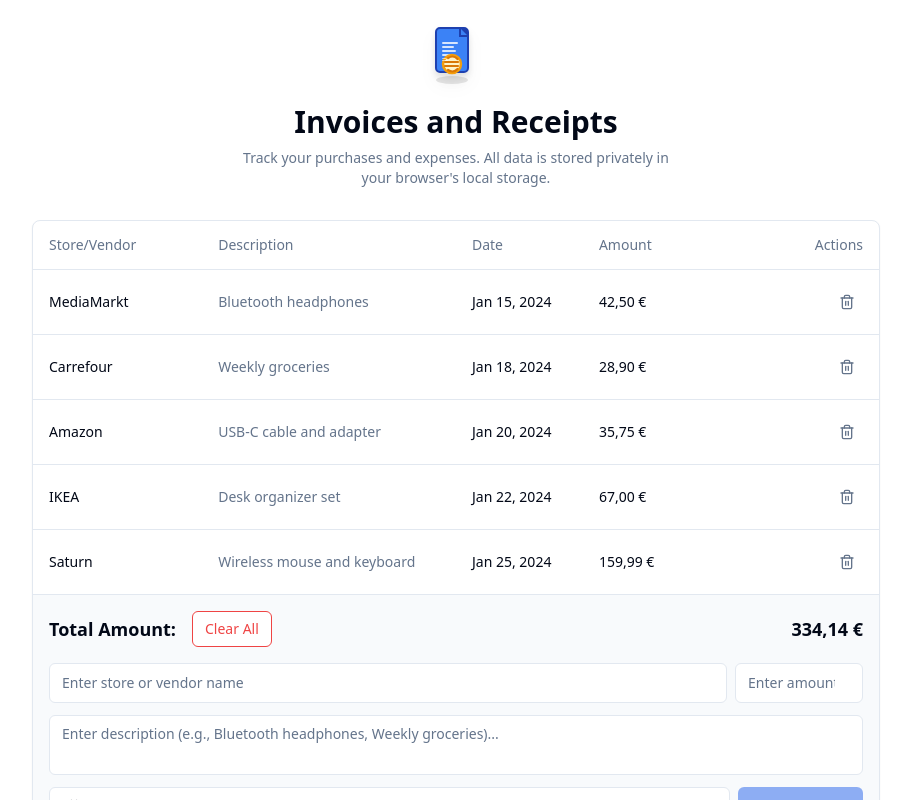
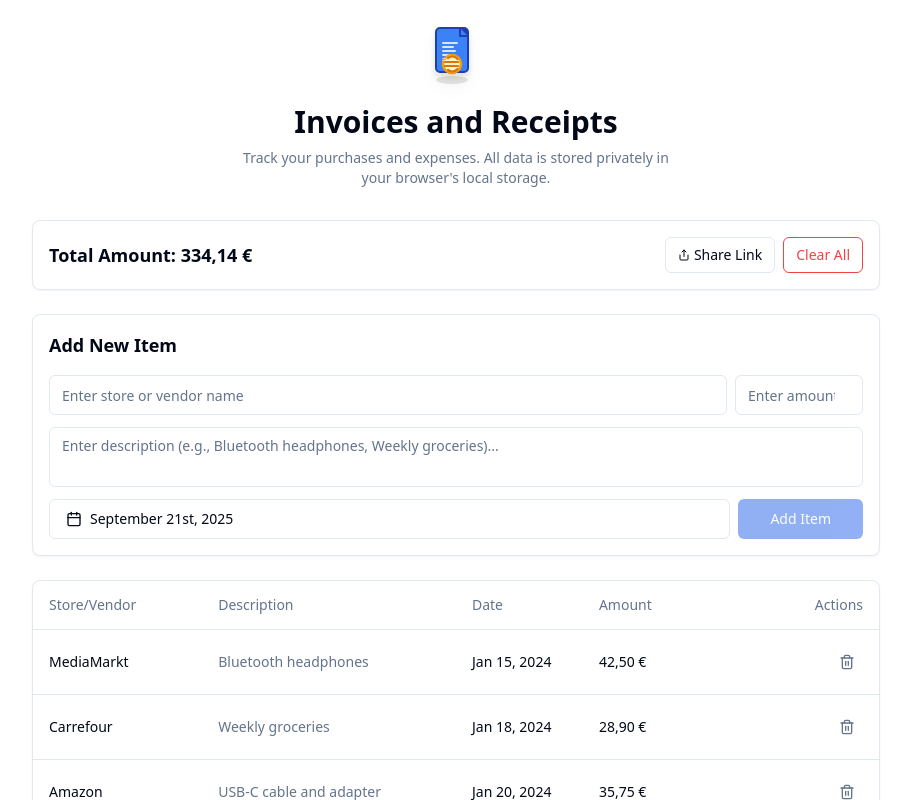
Before and after one commit to vssn/2025-09-vibe-invoice-tracker, a React (Vite) app: page / in a window 1280 px wide. Shown: the top 800 px of the page, without its empty margins (184-1095 px from the left). Built offline with nearby package versions, Linux system fonts and the light colour scheme.

Commit message:
Add a share link feature with the whole content as a data parameter

```diff
--- a/src/components/InvoiceTracker.tsx
+++ b/src/components/InvoiceTracker.tsx
@@ -1,5 +1,5 @@
 import React, { useState, useEffect } from 'react'
-import { Trash2, Calendar as CalendarIcon } from 'lucide-react'
+import { Trash2, Calendar as CalendarIcon, Share, Copy, Check } from 'lucide-react'
 import { format } from 'date-fns'
 import { Button } from '@/components/ui/button'
 import { Input } from '@/components/ui/input'
@@ -28,6 +28,7 @@
 }
 
 const STORAGE_KEY = 'invoices-and-receipts-items'
+const URL_DATA_PARAM = 'data'
 
 // App Icon Component
 const AppIcon = () => (
@@ -100,7 +101,48 @@
   }
 }
 
+// Load data from URL parameter if present
+const loadItemsFromUrlParam = (): InvoiceItem[] | null => {
+  try {
+    const urlParams = new URLSearchParams(window.location.search)
+    const encodedData = urlParams.get(URL_DATA_PARAM)
+
+    if (encodedData) {
+      // Decode base64 data
+      const decodedData = atob(encodedData)
+      const parsedItems = JSON.parse(decodedData)
+
+      // Validate the data structure
+      if (Array.isArray(parsedItems)) {
+        return parsedItems.map((item: any) => ({
+          id: item.id || 1,
+          retailStore: item.retailStore || 'Unknown Store',
+          price: Number(item.price) || 0,
+          description: item.description || 'No description',
+          date: item.date || new Date().toISOString()
+        }))
+      }
+    }
+  } catch (error) {
+    console.error('Failed to load data from URL parameter:', error)
+  }
+  return null
+}
+
 const loadItemsFromStorage = (): InvoiceItem[] => {
+  // First, try to load from URL parameter
+  const urlData = loadItemsFromUrlParam()
+  if (urlData && urlData.length > 0) {
+    // Save URL data to localStorage and clean up the URL
+    saveItemsToStorage(urlData)
+    // Remove the data parameter from URL without page reload
+    const url = new URL(window.location.href)
+    url.searchParams.delete(URL_DATA_PARAM)
+    window.history.replaceState({}, document.title, url.toString())
+    return urlData
+  }
+
+  // If no URL data, load from localStorage
   try {
     const stored = localStorage.getItem(STORAGE_KEY)
     if (stored) {
@@ -127,6 +169,19 @@
   ]
 }
 
+// Generate a shareable link with invoice data encoded as base64
+const generateShareLink = (items: InvoiceItem[]): string => {
+  try {
+    const jsonData = JSON.stringify(items)
+    const encodedData = btoa(jsonData)
+    const baseUrl = window.location.origin + window.location.pathname
+    return `${baseUrl}?${URL_DATA_PARAM}=${encodedData}`
+  } catch (error) {
+    console.error('Failed to generate share link:', error)
+    throw error
+  }
+}
+
 export function InvoiceTracker() {
   const [items, setItems] = useState<InvoiceItem[]>(() => {
     // Load items from localStorage on initial render
@@ -138,6 +193,8 @@
   const [newDescription, setNewDescription] = useState('')
   const [newDate, setNewDate] = useState<Date | undefined>(new Date())
   const [isSaving, setIsSaving] = useState(false)
+  const [isSharing, setIsSharing] = useState(false)
+  const [shareSuccess, setShareSuccess] = useState(false)
 
   // Save items to localStorage whenever items change
   useEffect(() => {
@@ -193,6 +250,48 @@
     }
   }
 
+  const handleShareLink = async () => {
+    if (items.length === 0) {
+      return // Don't allow sharing if no items
+    }
+
+    setIsSharing(true)
+    setShareSuccess(false)
+
+    try {
+      const shareLink = generateShareLink(items)
+
+      // Try to use the modern Clipboard API first
+      if (navigator.clipboard && navigator.clipboard.writeText) {
+        await navigator.clipboard.writeText(shareLink)
+      } else {
+        // Fallback for older browsers
+        const textArea = document.createElement('textarea')
+        textArea.value = shareLink
+        textArea.style.position = 'fixed'
+        textArea.style.left = '-9999px'
+        document.body.appendChild(textArea)
+        textArea.focus()
+        textArea.select()
+        document.execCommand('copy')
+        document.body.removeChild(textArea)
+      }
+
+      setShareSuccess(true)
+
+      // Reset success state after 3 seconds
+      setTimeout(() => {
+        setShareSuccess(false)
+      }, 3000)
+
+    } catch (error) {
+      console.error('Failed to copy share link:', error)
+      // You could add error state here if needed
+    } finally {
+      setIsSharing(false)
+    }
+  }
+
   return (
     <div className="container mx-auto p-6 max-w-4xl relative">
       {/* Saving Indicator Overlay */}
@@ -216,43 +315,28 @@
         </p>
       </div>
 
-      <div className="bg-card rounded-lg border shadow-sm">
-        <Table>
-          <TableHeader>
-            <TableRow>
-              <TableHead className="w-[20%]">Store/Vendor</TableHead>
-              <TableHead className="w-[30%]">Description</TableHead>
-              <TableHead className="w-[15%]">Date</TableHead>
-              <TableHead className="w-[15%]">Amount</TableHead>
-              <TableHead className="w-[20%] text-right">Actions</TableHead>
-            </TableRow>
-          </TableHeader>
-          <TableBody>
-            {items.map((item) => (
-              <TableRow key={item.id}>
-                <TableCell className="font-medium">{item.retailStore}</TableCell>
-                <TableCell className="text-sm text-muted-foreground">{item.description}</TableCell>
-                <TableCell className="text-sm">{formatDate(item.date)}</TableCell>
-                <TableCell>{formatCurrency(item.price)}</TableCell>
-                <TableCell className="text-right">
+      {/* Actions Card */}
+      <div className="bg-card rounded-lg border shadow-sm p-4 mb-6">
+        <div className="flex justify-between items-center">
+          <div className="flex items-center gap-4">
+            <span className="text-lg font-semibold">Total Amount: {formatCurrency(totalSpent)}</span>
+          </div>
+          <div className="flex gap-2">
             <Button
-                    variant="ghost"
-                    size="icon"
-                    onClick={() => deleteItem(item.id)}
-                    className="h-8 w-8 text-muted-foreground hover:text-destructive"
+              variant="outline"
+              size="sm"
+              onClick={handleShareLink}
+              disabled={items.length === 0 || isSharing}
+              className="flex items-center gap-1"
             >
-                    <Trash2 className="h-4 w-4" />
+              {shareSuccess ? (
+                <><Check className="h-3 w-3" /> Copied!</>
+              ) : isSharing ? (
+                <><Copy className="h-3 w-3 animate-pulse" /> Copying...</>
+              ) : (
+                <><Share className="h-3 w-3" /> Share Link</>
+              )}
             </Button>
-                </TableCell>
-              </TableRow>
-            ))}
-          </TableBody>
-        </Table>
-
-        <div className="p-4 border-t bg-muted/50">
-          <div className="flex justify-between items-center mb-4">
-            <div className="flex items-center gap-4">
-              <span className="text-lg font-semibold">Total Amount:</span>
             <Button
               variant="outline"
               size="sm"
@@ -263,9 +347,12 @@
               Clear All
             </Button>
           </div>
-            <span className="text-lg font-bold">{formatCurrency(totalSpent)}</span>
+        </div>
       </div>
 
+      {/* Add Item Form Card */}
+      <div className="bg-card rounded-lg border shadow-sm p-4 mb-6">
+        <h2 className="text-lg font-semibold mb-4">Add New Item</h2>
         <div className="space-y-3">
           {/* First row: Store and Amount */}
           <div className="flex gap-2">
@@ -333,6 +420,40 @@
           </div>
         </div>
       </div>
+
+      {/* Items Table Card */}
+      <div className="bg-card rounded-lg border shadow-sm">
+        <Table>
+          <TableHeader>
+            <TableRow>
+              <TableHead className="w-[20%]">Store/Vendor</TableHead>
+              <TableHead className="w-[30%]">Description</TableHead>
+              <TableHead className="w-[15%]">Date</TableHead>
+              <TableHead className="w-[15%]">Amount</TableHead>
+              <TableHead className="w-[20%] text-right">Actions</TableHead>
+            </TableRow>
+          </TableHeader>
+          <TableBody>
+            {items.map((item) => (
+              <TableRow key={item.id}>
+                <TableCell className="font-medium">{item.retailStore}</TableCell>
+                <TableCell className="text-sm text-muted-foreground">{item.description}</TableCell>
+                <TableCell className="text-sm">{formatDate(item.date)}</TableCell>
+                <TableCell>{formatCurrency(item.price)}</TableCell>
+                <TableCell className="text-right">
+                  <Button
+                    variant="ghost"
+                    size="icon"
+                    onClick={() => deleteItem(item.id)}
+                    className="h-8 w-8 text-muted-foreground hover:text-destructive"
+                  >
+                    <Trash2 className="h-4 w-4" />
+                  </Button>
+                </TableCell>
+              </TableRow>
+            ))}
+          </TableBody>
+        </Table>
       </div>
     </div>
   )
```
Lines whose indentation alone changed are shown as unchanged.
